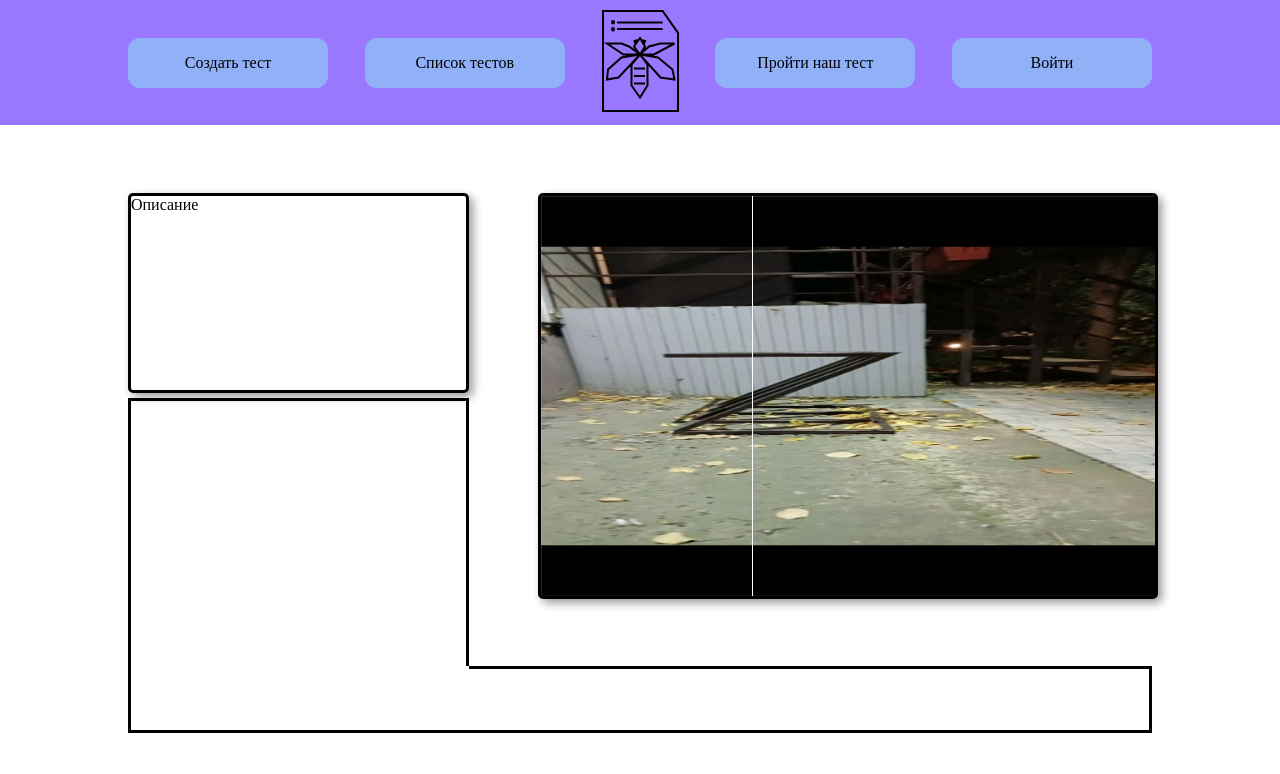
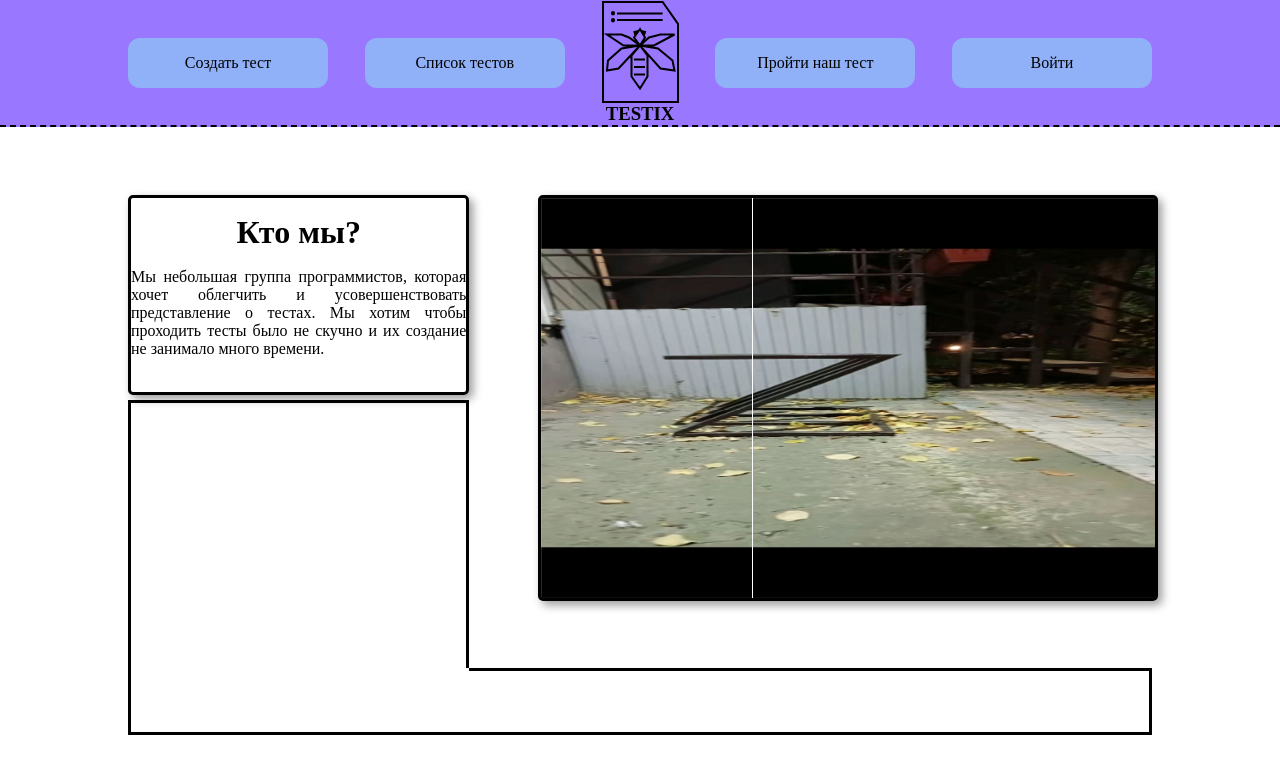
Before and after one commit to Sk1nys/StFrTtPrmst, a React (Vite) app in the folder frontend/: page /home in a window 1280 px wide. Shown: the top 774 px of the page. Built offline with nearby package versions, Linux system fonts and the light colour scheme.

Commit message:
add description

```diff
--- a/frontend/src/Components/CurvedArrow/index.tsx
+++ b/frontend/src/Components/CurvedArrow/index.tsx
@@ -7,18 +7,18 @@ const CurvedArrow: React.FC<CurvedArrowProps> = ({children}) => {
   return (
     <>
 
-    <svg width="250" height="81" viewBox="0 0 536 81" fill="none" xmlns="http://www.w3.org/2000/svg">
+    <svg style={{position: 'absolute'}} width="250" height="81" viewBox="0 0 536 81" fill="none" xmlns="http://www.w3.org/2000/svg">
 <path id="customCurve" d="M488.676 27.4122L488.228 26.5178L488.228 26.5178L488.676 27.4122ZM535.449 4.81623C535.623 4.29228 535.34 3.72596 534.816 3.55132L526.278 0.705266C525.754 0.530618 525.188 0.813778 525.013 1.33772C524.839 1.86166 525.122 2.42798 525.646 2.60263L533.235 5.13246L530.705 12.7219C530.531 13.2459 530.814 13.8122 531.338 13.9868C531.862 14.1615 532.428 13.8783 532.603 13.3544L535.449 4.81623ZM22.7338 23.669L22.31 24.5748L22.7338 23.669ZM205.774 74.9799L205.666 75.9739L205.666 75.9739L205.774 74.9799ZM216.624 76.1671L216.733 75.173L216.733 75.173L216.624 76.1671ZM332.246 75.0755L332.374 76.0673L332.374 76.0673L332.246 75.0755ZM489.123 28.3066L534.947 5.39443L534.053 3.60557L488.228 26.5178L489.123 28.3066ZM0.576205 14.4058L22.31 24.5748L23.1575 22.7632L1.4238 12.5942L0.576205 14.4058ZM205.666 75.9739L216.515 77.1611L216.733 75.173L205.883 73.9858L205.666 75.9739ZM22.31 24.5748C80.1924 51.6574 142.14 69.0228 205.666 75.9739L205.883 73.9858C142.576 67.0585 80.8411 49.7528 23.1575 22.7632L22.31 24.5748ZM332.374 76.0673C386.933 69.0526 439.922 52.9069 489.123 28.3066L488.228 26.5178C439.228 51.0177 386.455 67.0976 332.119 74.0837L332.374 76.0673ZM332.119 74.0837C293.835 79.0059 255.103 79.3715 216.733 75.173L216.515 77.1611C255.042 81.3768 293.933 81.0097 332.374 76.0673L332.119 74.0837Z" fill="black"/>
 </svg>
 <ReactCurvedText
       text={children||""}
-      width={300}
-      height={300}
-      cx={150} // center x position
+      width={150}
+      height={150}
+      cx={50} // center x position
       cy={15} // center y position
       rx={130} // radius of the curve
       ry={50} // radius of the curve
-      startOffset={50} // starting position on the curve
+      startOffset={100} // starting position on the curve
       textProps={{ style: { fontSize: 20 } }} // additional props for text styling
       textPathProps={{ fill: 'black' }} // additional props for text path
       tspanProps={{ dy: 10 }} // additional props for individual tspan elements
--- a/frontend/src/Components/Header/Header.module.css
+++ b/frontend/src/Components/Header/Header.module.css
@@ -5,6 +5,7 @@
     display: flex;
     align-items: center;
     justify-content: center;
+    border-bottom: 2px dashed black;
 }
 .header{
     width: 80%;
@@ -26,3 +27,12 @@ justify-content: space-between;
 text-decoration: none;
 color: black;
 }
+.logo{
+    display: flex;
+    align-items: center;
+    justify-content: center;
+    flex-direction: column;
+}
+.logo>h3{
+    text-align: center;
+}
--- a/frontend/src/Components/Header/index.tsx
+++ b/frontend/src/Components/Header/index.tsx
@@ -7,7 +7,7 @@ const Header = () => {
         <div className={styles.header}>
             <a className={styles.header_button}>Создать тест</a>
             <a className={styles.header_button}>Список тестов</a>
-            <div className={styles.logo}><img src={Logo} alt="" /></div>
+            <div className={styles.logo}><img src={Logo} alt="" /> <h3>TESTIX</h3></div>
             <a className={styles.header_button}>Пройти наш тест</a>
            <Link to="/auth" className={styles.header_button}>
            <a className={styles.header_button}>Войти</a>
--- a/frontend/src/pages/MainPage.tsx
+++ b/frontend/src/pages/MainPage.tsx
@@ -21,7 +21,12 @@ const MainPage = () => {
 <div className={styles.main_container}>
   <div className={styles.grid_container}>
   <MainPageSlider ClassName={styles.slider} />
-  <div className={styles.description}>Описание</div>
+  <div className={styles.description}>
+    <h1 className={styles.descriptionHead}>Кто мы?</h1>
+   <p className={styles.descriptionPar}>
+   Мы небольшая группа программистов, которая хочет облегчить и усовершенствовать представление о тестах.
+   Мы хотим чтобы проходить тесты было не скучно и их создание не занимало много времени.
+    </p> </div>
   <div className={styles.bottom_block}>
 <div className={styles.top_part}></div>
 <div className={styles.bottom_part}></div>
--- a/frontend/src/pages/styles/MainPage.module.css
+++ b/frontend/src/pages/styles/MainPage.module.css
@@ -30,6 +30,15 @@ grid-row-gap: 5px;
     box-shadow: 4px 4px 10px rgba(0, 0, 0, 0.4);
     grid-area: 1 / 1 / 3 / 3;
 }
+.descriptionHead{
+    text-align: center;
+    padding: 5% 0;
+}
+.descriptionPar{
+    text-align: justify;
+    align-self: center;
+    justify-self: center;
+}
 .bottom_block {
     grid-area: 3 / 1 / 7 / 7;
     display: grid;
```
